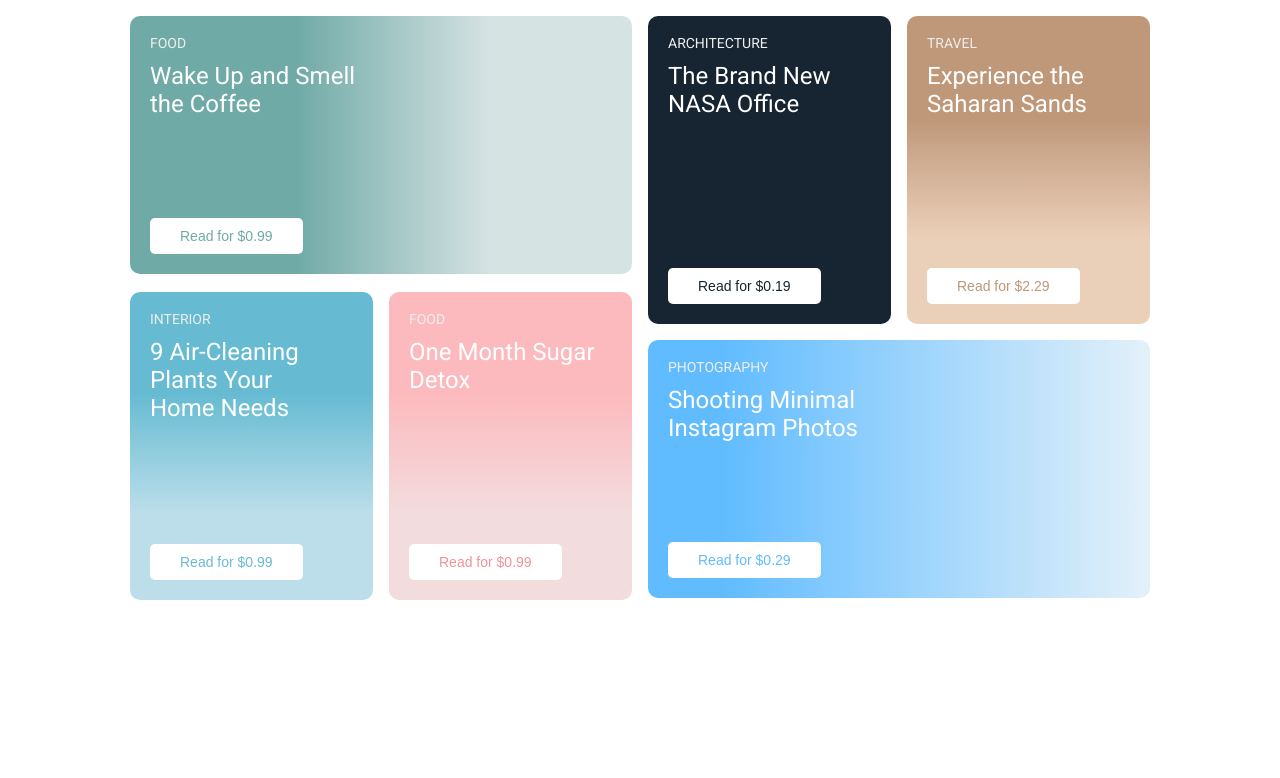
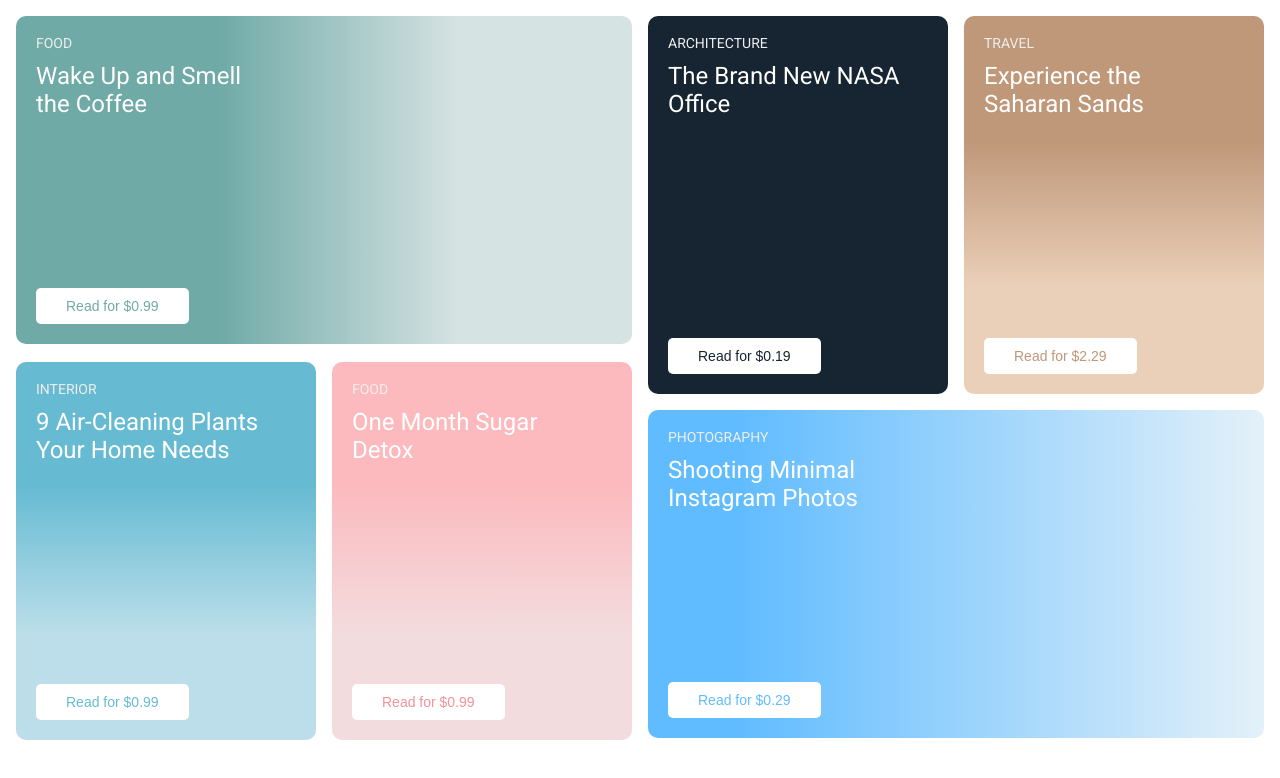
Before and after one commit to kenold/blog-grid, a website: page index.html in a window 1280 px wide. Drawn offline with nearby package versions, Linux system fonts and the light colour scheme.

Commit message:
update height

```diff
--- a/sass/main.scss
+++ b/sass/main.scss
@@ -2,7 +2,7 @@ body {
     font-family: Roboto, Arial, Helvetica, sans-serif;
 }
 .wrapper {
-    max-width: 1020px;
+    max-width: 1320px;
     margin: 0 auto;
     padding: 1rem;
 }
@@ -147,12 +147,12 @@ img {
             "p4 p5 p6 p6"
     }
     .card {
-        height: 180px;
+        height: 250px;
         &__title {
             max-width: 85%;
         }
     }
     .card--overlay--wide {
-        height: 130px;
+        height: 200px;
     }
 }
```
Also changed, not shown: css/style.css.
